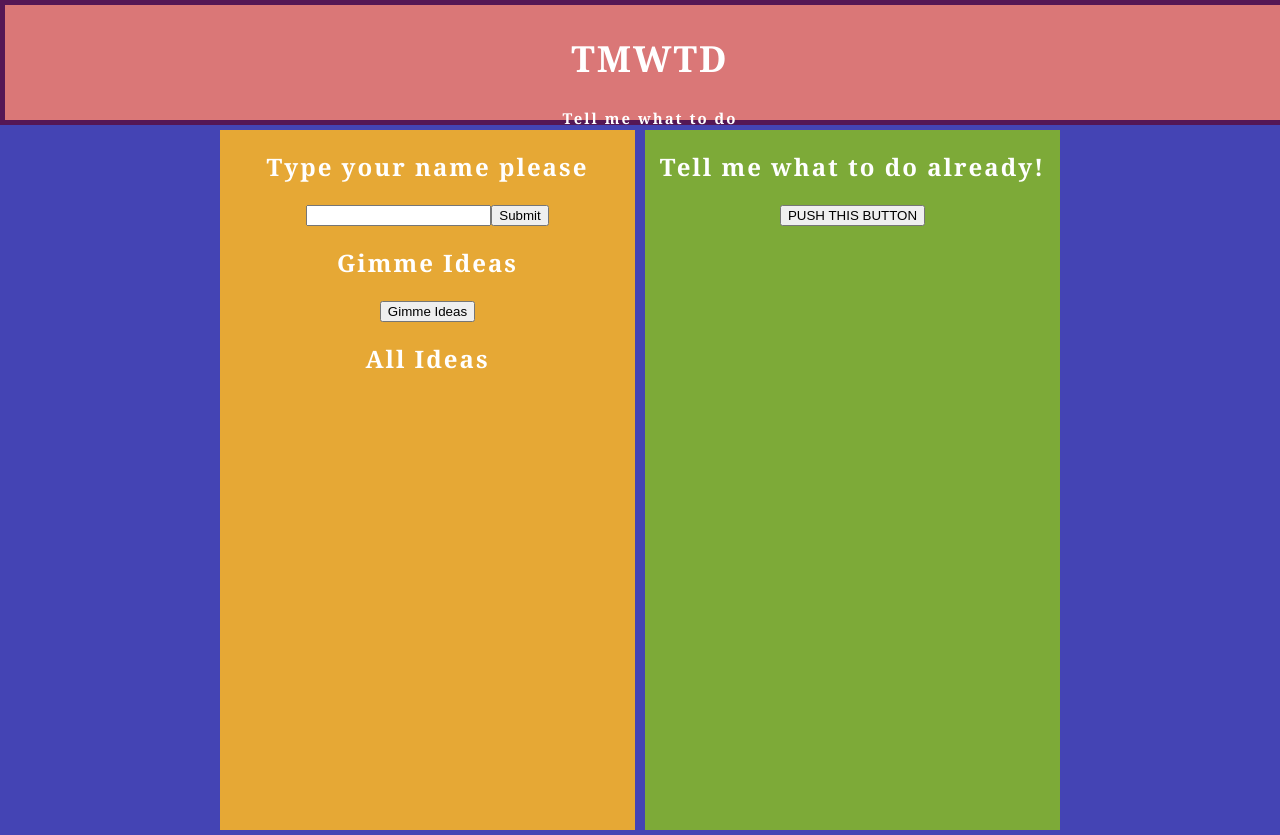
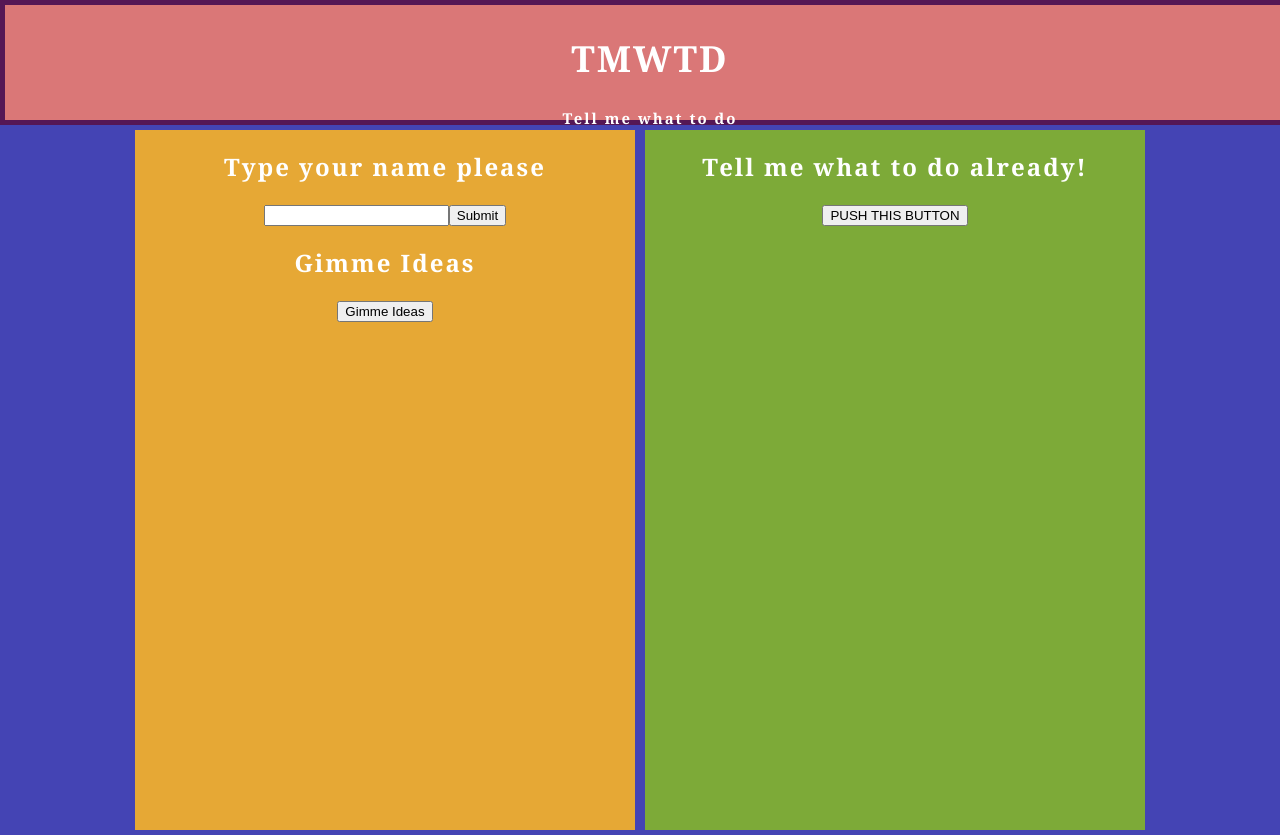
Before and after one commit to calebscoville/tmwtd, a React (Create React App) app: page / in a window 1280 px wide. Built offline with nearby package versions, Linux system fonts and the light colour scheme; the HTML template or start-up script is replaced by a standard one.

Commit message:
tenth commitment by Moses

```diff
--- a/src/App.css
+++ b/src/App.css
@@ -29,7 +29,7 @@
 .ideas {
   background: rgb(230, 168, 53);
   height: 700px;
-  width: 415px;
+  width: 500px;
   margin: 5px;
 
 }
@@ -37,13 +37,13 @@
 .list {
   background: rgb(223, 223, 73);
   height: 700px;
-  width: 415px;
+  width: 500px;
   margin: 5px;
 }
 
 .todo {
   background: rgb(125, 170, 56);
   height: 700px;
-  width: 415px;
+  width: 500px;
   margin: 5px;
 }
--- a/src/Components/AllIdeas.js
+++ b/src/Components/AllIdeas.js
@@ -33,7 +33,7 @@ class AllIdeas extends Component {
 
         return (
             <div>
-                <h1>All Ideas</h1>
+                {/* <h1>All Ideas</h1> */}
                 <ul>{ideas}</ul>
             </div>
         )
```
Also changed, not shown: 1 other file (tests, documents, lock files or other folders).
